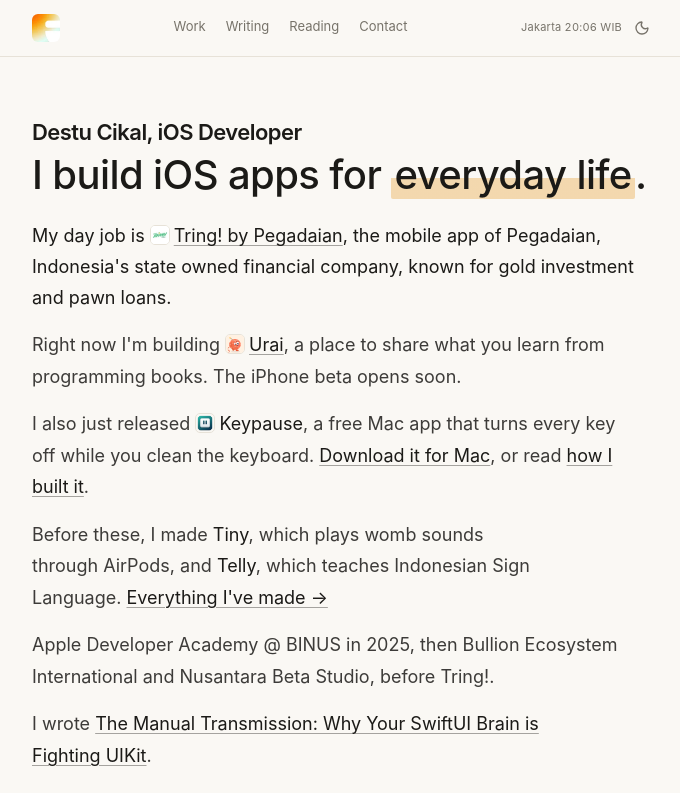
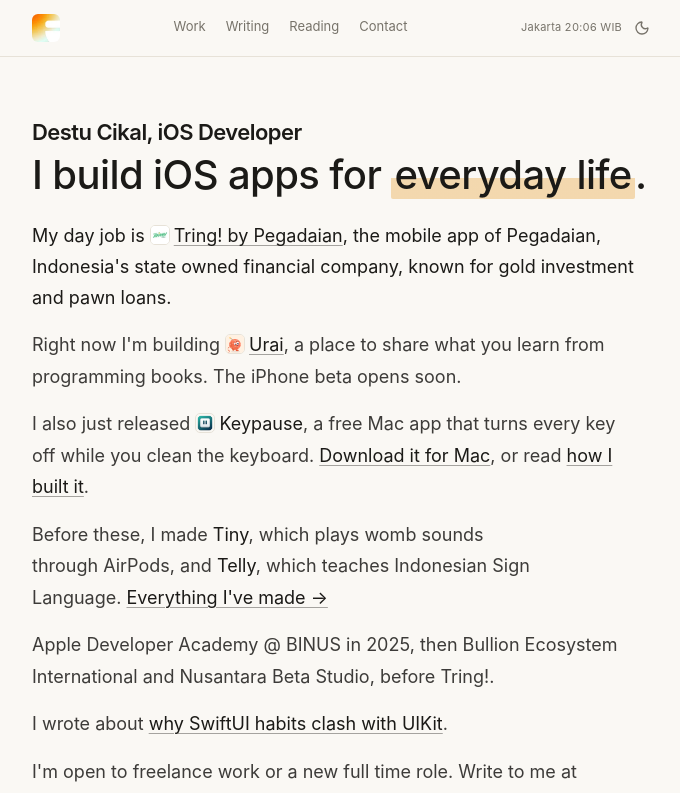
Before and after one commit to destucr/porto-web, a Next.js app: page / in a window 1280 px wide. Shown: the top 793 px of the page, without its empty margins (296-976 px from the left). Built offline with nearby package versions, Linux system fonts and the light colour scheme; no server answers.

Commit message:
Home: describe the blog post plainly instead of by its title

```diff
--- a/app/(website)/page.tsx
+++ b/app/(website)/page.tsx
@@ -66,9 +66,9 @@ export default async function Home() {
 
         {post && (
           <p className="reveal" style={{ animationDelay: "200ms" }}>
-            I wrote{" "}
+            I wrote about{" "}
             <Link href={`/blog/${post.slug}`} className="essay-link text-foreground">
-              {post.title}
+              why SwiftUI habits clash with UIKit
             </Link>
             .
           </p>
```
